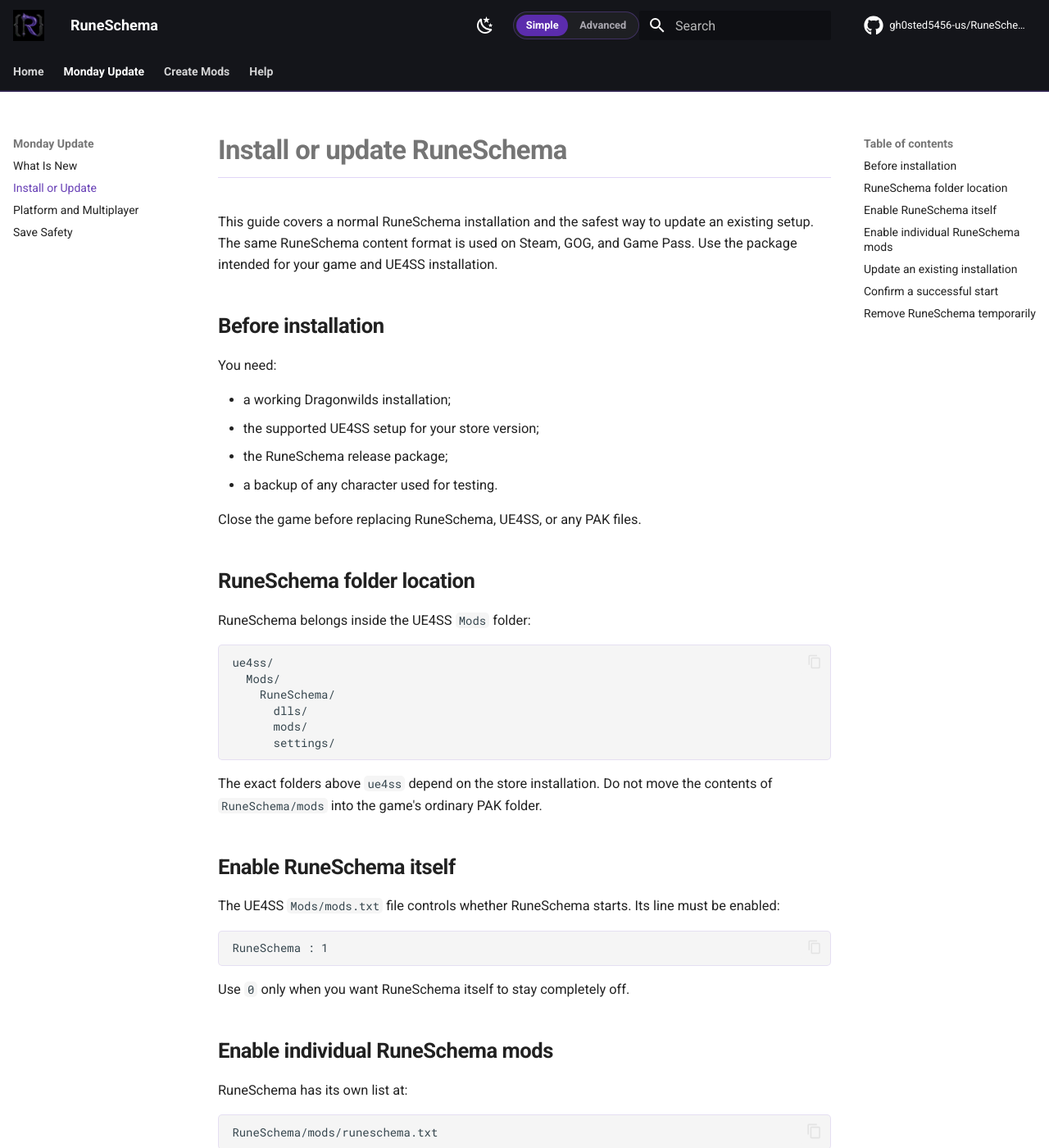
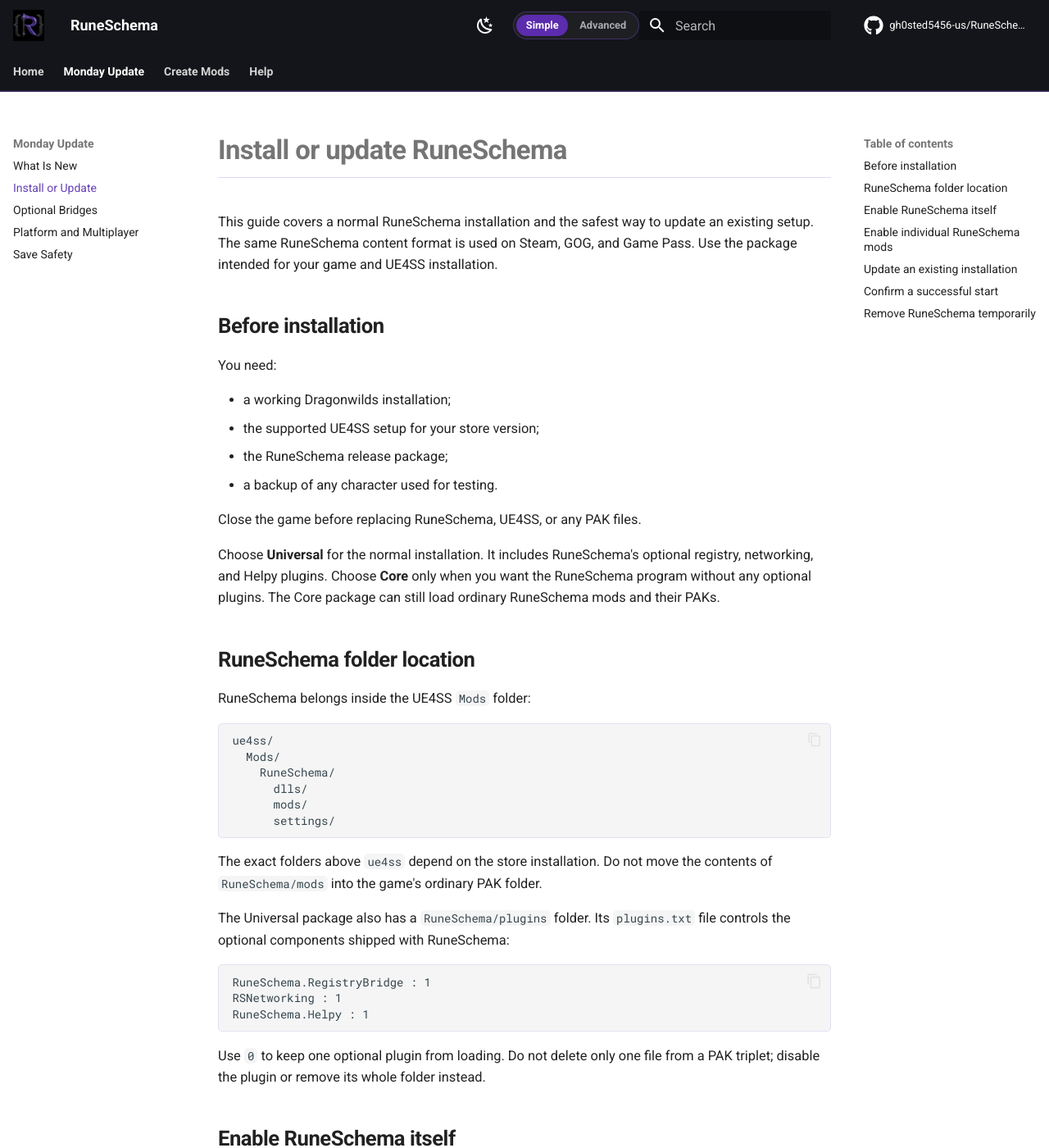
Before and after one commit to gh0sted5456-us/RuneSchema, an MkDocs documentation site: the page built from docs/INSTALLATION.md, in a window 1280 px wide and 1400 px high. Shown: the whole window at 82% size. Built offline with MkDocs 1.6.1 and Material for MkDocs 9.7.7, drawn with Linux system fonts in a browser that asks for light colours; comment, search, counter and statistics services are not loaded; some of the changed text lies outside the part shown.

Commit message:
feat: ship optional registry bridge

````diff
--- a/docs/INSTALLATION.md
+++ b/docs/INSTALLATION.md
@@ -15,6 +15,11 @@ You need:
 
 Close the game before replacing RuneSchema, UE4SS, or any PAK files.
 
+Choose **Universal** for the normal installation. It includes RuneSchema's
+optional registry, networking, and Helpy plugins. Choose **Core** only when you
+want the RuneSchema program without any optional plugins. The Core package can
+still load ordinary RuneSchema mods and their PAKs.
+
 ## RuneSchema folder location
 
 RuneSchema belongs inside the UE4SS `Mods` folder:
@@ -30,6 +35,18 @@ ue4ss/
 
 The exact folders above `ue4ss` depend on the store installation. Do not move
 the contents of `RuneSchema/mods` into the game's ordinary PAK folder.
+
+The Universal package also has a `RuneSchema/plugins` folder. Its
+`plugins.txt` file controls the optional components shipped with RuneSchema:
+
+```text
+RuneSchema.RegistryBridge : 1
+RSNetworking : 1
+RuneSchema.Helpy : 1
+```
+
+Use `0` to keep one optional plugin from loading. Do not delete only one file
+from a PAK triplet; disable the plugin or remove its whole folder instead.
 
 ## Enable RuneSchema itself
 
@@ -75,6 +92,11 @@ the patches that depend on them.
 7. Read `UE4SS.log` for the RuneSchema startup summary.
 8. Test world entry, menu return, and world re-entry.
 
+If you previously installed the Universal package, keep your preferred values
+from `RuneSchema/plugins/plugins.txt` when updating. See
+[Optional bridges](OPTIONAL-BRIDGES.md) before disabling a bridge required by a
+content mod.
+
 ## Confirm a successful start
 
 The log should show that RuneSchema started and reached its content-loading
--- a/mkdocs.yml
+++ b/mkdocs.yml
@@ -90,6 +90,7 @@ nav:
   - Monday Update:
       - What Is New: CURRENT-RELEASE.md
       - Install or Update: INSTALLATION.md
+      - Optional Bridges: OPTIONAL-BRIDGES.md
       - Platform and Multiplayer: COMPATIBILITY.md
       - Save Safety: SAFE-SAVE-AND-LEDGER.md
   - Create Mods:
--- a/source/plugins/RSNetworking/plugin.json
+++ b/source/plugins/RSNetworking/plugin.json
@@ -2,8 +2,8 @@
   "SchemaVersion": 1,
   "Id": "RSNetworking",
   "Name": "RSNetworking",
-  "Version": "0.7.7.1",
-  "BuiltForRuneSchema": "0.7.7.1",
+  "Version": "0.7.7.2",
+  "BuiltForRuneSchema": "0.7.7.2",
   "ConsoleMessage": "RuneSchema networking bridge content is available.",
   "Capabilities": [
     "bridge.registry",
--- a/source/plugins/plugins.txt
+++ b/source/plugins/plugins.txt
@@ -1,4 +1,5 @@
 ; RuneSchema plugin load order. Loaded top to bottom after dependencies.
 ; Use 1 to enable and 0 to disable. This overrides the legacy Required flag.
+RuneSchema.RegistryBridge : 1
 RSNetworking : 1
 RuneSchema.Helpy : 1
````
Also changed, not shown: docs/CURRENT-RELEASE.md (+17 -0 lines), docs/DOCUMENTATION-INDEX.md (+4 -3 lines), docs/OPTIONAL-BRIDGES.md (added, +112 -0 lines), docs/SHARED-REGISTRY-BRIDGE-PAK.md (+15 -0 lines), source/plugins/RuneSchema.RegistryBridge/plugin.json (added, +14 -0 lines), 4 other files.
